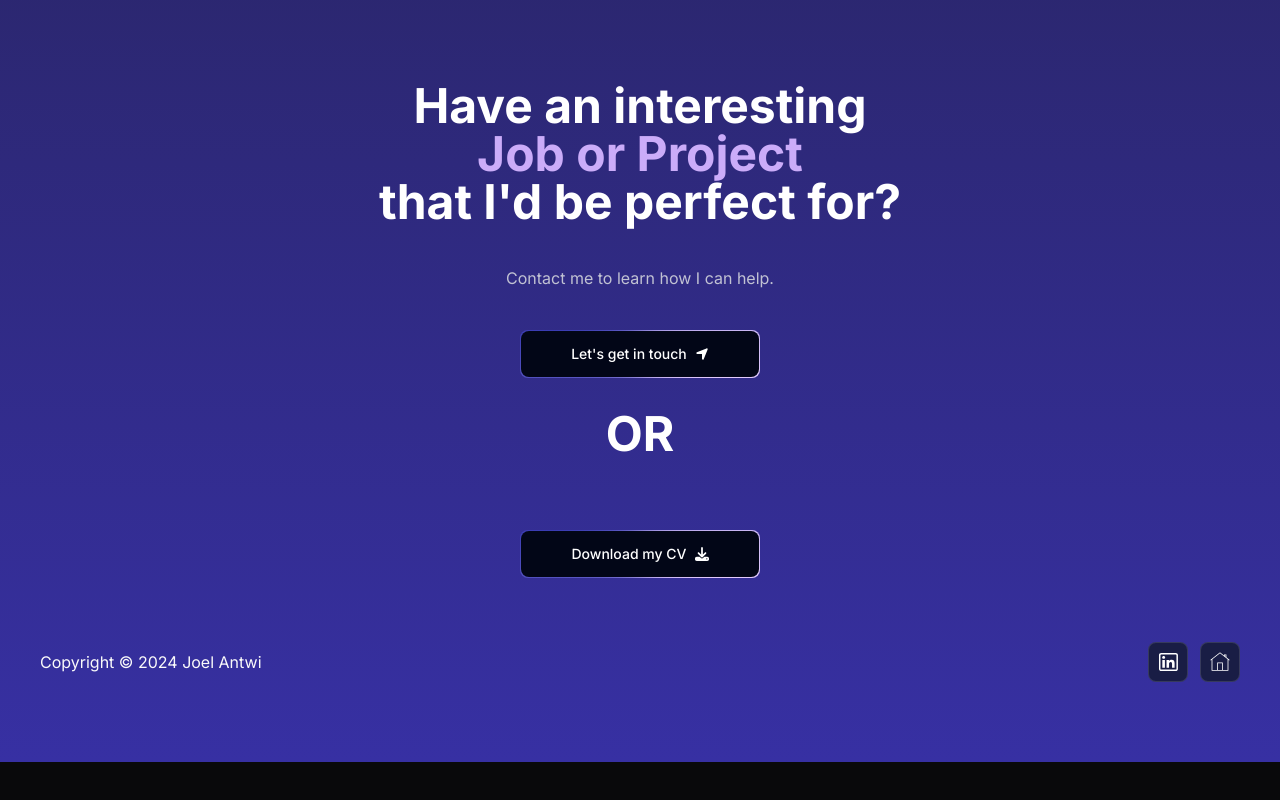
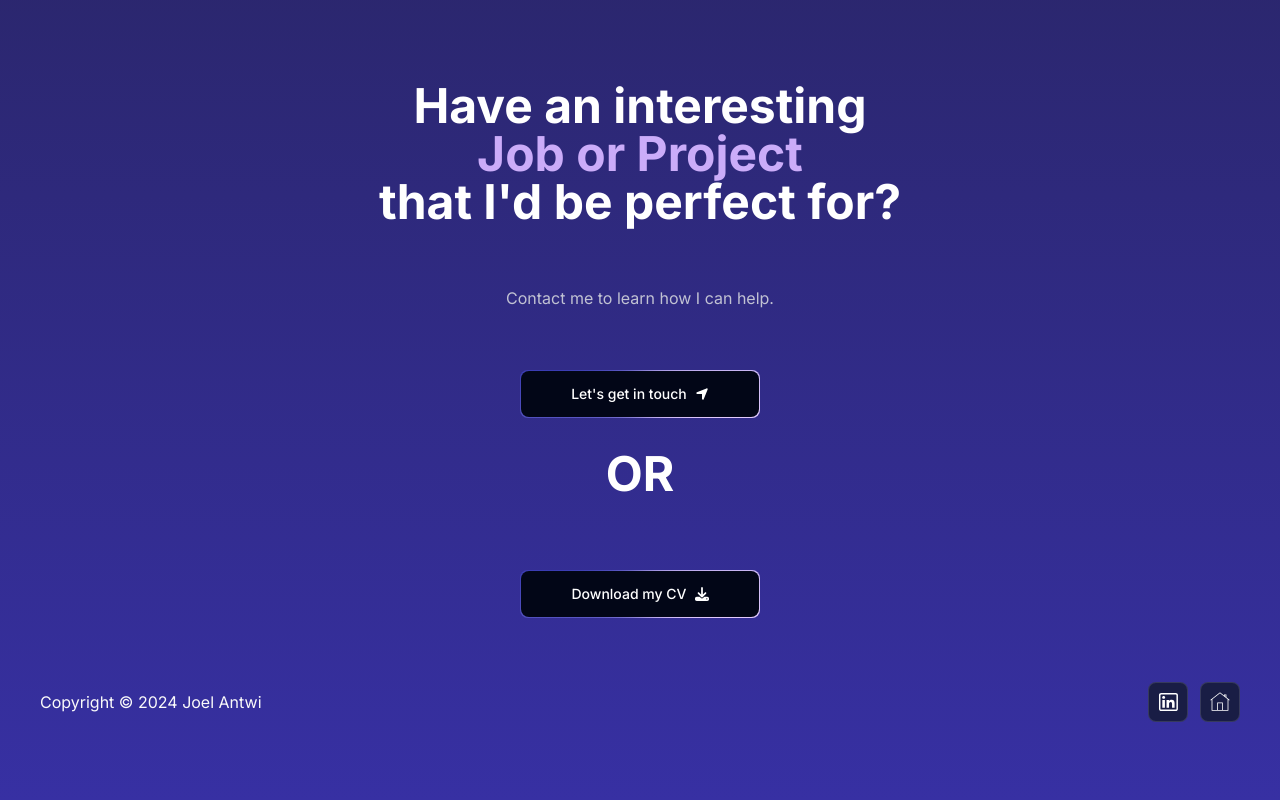
Before and after one commit to JantwiJ/joelvantwi, a Next.js app in the folder portfolio/: page / in a window 1280 px wide. Shown: the part 2296-3096 px from the top of the page. Before the commit the page ends 3058 px from the top, so only its background shows below. Built offline with nearby package versions, Linux system fonts and the light colour scheme.

Commit message:
footer padding update

```diff
--- a/portfolio/components/Footer.tsx
+++ b/portfolio/components/Footer.tsx
@@ -13,7 +13,7 @@
           Have an interesting <span className="text-purple"> <br/>Job or Project </span>
           <br/>that I'd be perfect for?
         </h1>
-        <p className="text-white-200 md:mt-10  text-center">
+        <p className="text-white-200 md:mt-10  text-center py-5">
         Contact me to learn how I can help.
         </p>
         <a href="mailto:antwi32@gmail.com">
```
